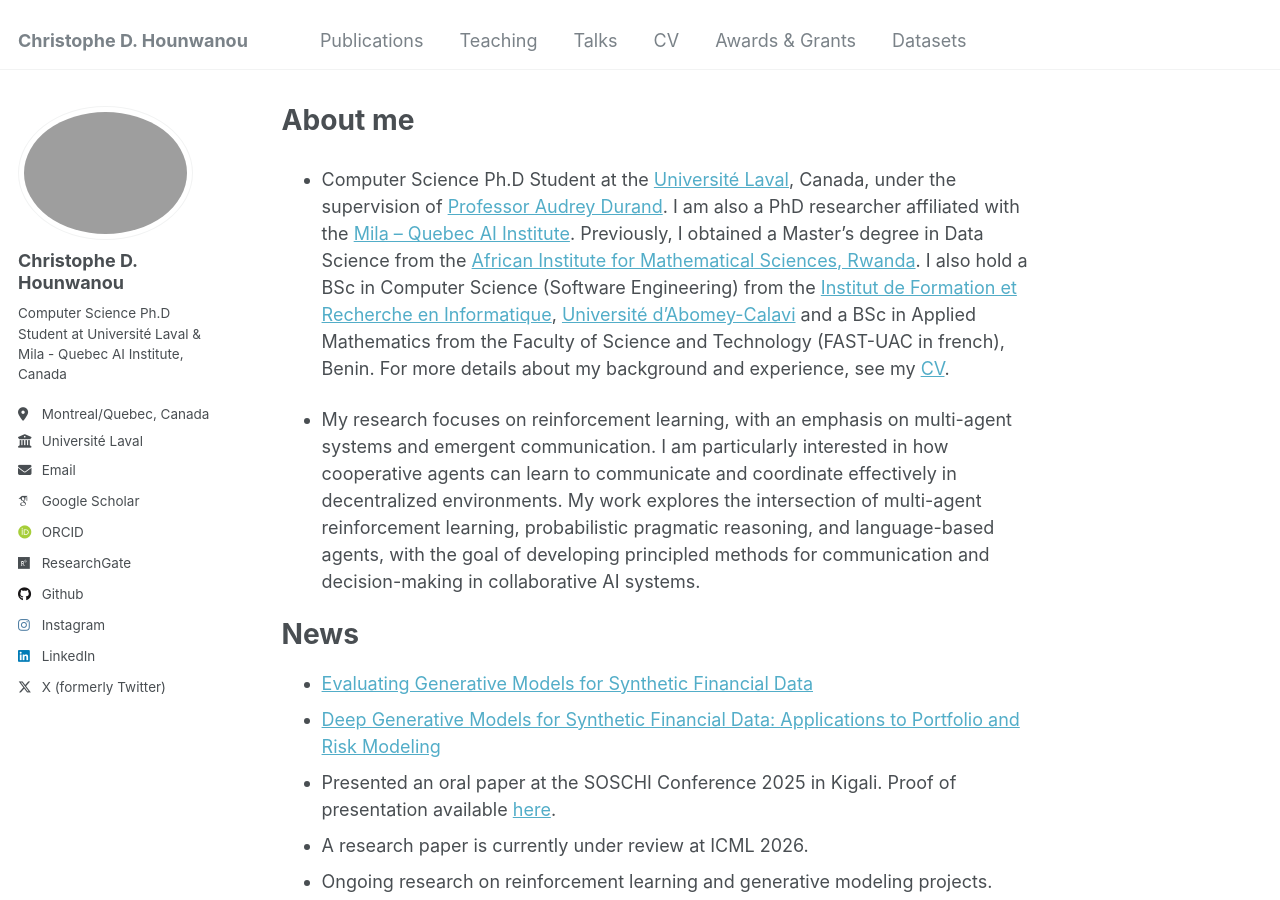
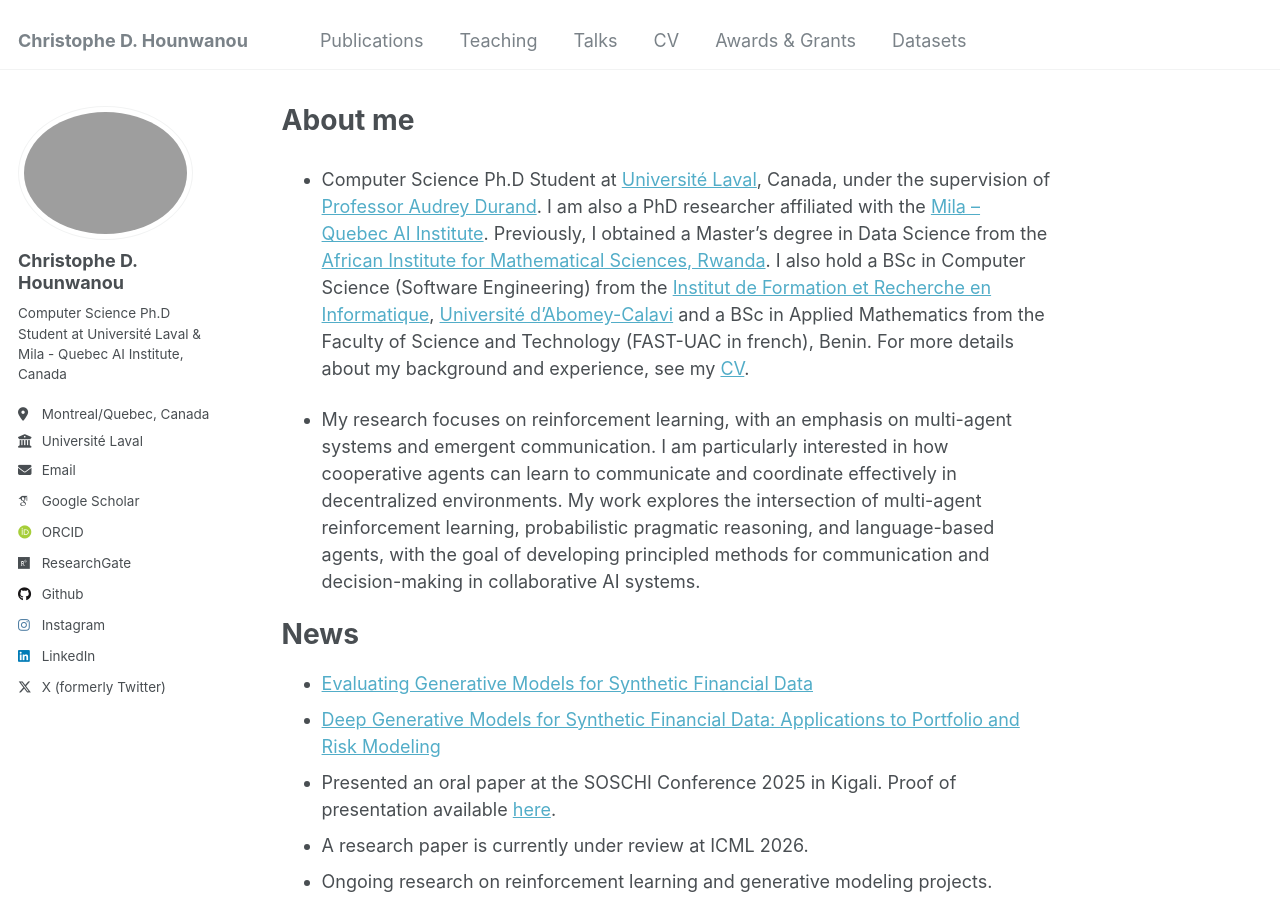
Before and after one commit to chrishounwanou/chrishounwanou.github.io, a Jekyll site: the page built from _pages/about.md, in a window 1280 px wide and 900 px high. Built offline with Jekyll 4.4.1, drawn with Linux system fonts in a browser that asks for light colours; some web fonts are replaced.

Commit message:
Update about.md

```diff
--- a/_pages/about.md
+++ b/_pages/about.md
@@ -6,7 +6,7 @@ redirect_from:
   - /about/
   - /about.html
 ---
-- Computer Science Ph.D Student at the [Université Laval](https://www.ulaval.ca/), Canada, under the supervision of [Professor Audrey Durand](https://mila.quebec/fr/annuaire/audrey-durand). I am also a PhD researcher affiliated with the [Mila – Quebec AI Institute](https://mila.quebec/fr). Previously, I obtained a Master's degree in Data Science from the [African Institute for Mathematical Sciences, Rwanda](https://aims.ac.rw/). I also hold a BSc in Computer Science (Software Engineering) from the [Institut de Formation et Recherche en Informatique](https://ifri-uac.bj/), [Université d'Abomey-Calavi](https://www.uac.bj/) and a BSc in Applied Mathematics from the Faculty of Science and Technology (FAST-UAC in french), Benin. For more details about my background and experience, see my [CV](/files/Christophe_Hounwanou_CV.pdf).
+- Computer Science Ph.D Student at [Université Laval](https://www.ulaval.ca/), Canada, under the supervision of [Professor Audrey Durand](https://mila.quebec/fr/annuaire/audrey-durand). I am also a PhD researcher affiliated with the [Mila – Quebec AI Institute](https://mila.quebec/fr). Previously, I obtained a Master's degree in Data Science from the [African Institute for Mathematical Sciences, Rwanda](https://aims.ac.rw/). I also hold a BSc in Computer Science (Software Engineering) from the [Institut de Formation et Recherche en Informatique](https://ifri-uac.bj/), [Université d'Abomey-Calavi](https://www.uac.bj/) and a BSc in Applied Mathematics from the Faculty of Science and Technology (FAST-UAC in french), Benin. For more details about my background and experience, see my [CV](/files/Christophe_Hounwanou_CV.pdf).
 
 - My research focuses on reinforcement learning, with an emphasis on multi-agent systems and emergent communication. I am particularly interested in how cooperative agents can learn to communicate and coordinate effectively in decentralized environments. My work explores the intersection of multi-agent reinforcement learning, probabilistic pragmatic reasoning, and language-based agents, with the goal of developing principled methods for communication and decision-making in collaborative AI systems.
 
```
